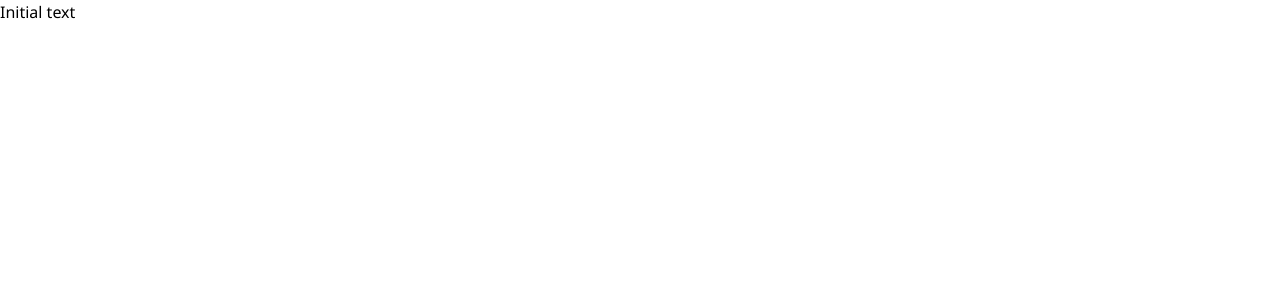
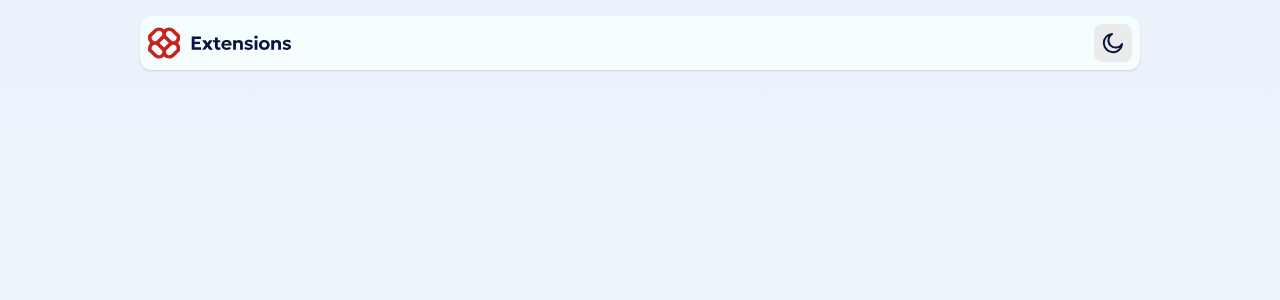
Before and after one commit to 01mehran/browser-extensions-manager, a React (Vite) app: page / in a window 1280 px wide. Shown: the top 300 px of the page. Built offline with nearby package versions, Linux system fonts and the light colour scheme.

Commit message:
style(header): add header component & it's styles

```diff
--- a/src/App.jsx
+++ b/src/App.jsx
@@ -1,5 +1,9 @@
+import Extensions from "./pages/Extensions";
+
 function App() {
-  return <>Initial text</>;
+  return <>
+  <Extensions />
+  </>;
 }
 
 export default App;
--- /dev/null
+++ b/src/components/Header.jsx
@@ -0,0 +1,24 @@
+// Images;
+import logo from '@images/logo.svg';
+import moon from '@images/icon-moon.svg';
+
+export default function Header() {
+  return (
+    <header className="bg-primary-light-100 flex items-center justify-between rounded-xl p-2 shadow-sm">
+      <article className="w-36">
+        <img
+          src={logo}
+          alt="project logo"
+          className="h-full w-full object-cover"
+        />
+      </article>
+      <article className="bg-primary-light-200/80 hover:bg-primary-light-200 cursor-pointer rounded-lg p-2 transition-all duration-200 focus-within:outline-red-600">
+        <img
+          src={moon}
+          alt="moon/sun icon"
+          className="h-full w-full object-cover"
+        />
+      </article>
+    </header>
+  );
+}
--- a/src/index.css
+++ b/src/index.css
@@ -1,6 +1,8 @@
 /* Font; */
 @import url('https://fonts.googleapis.com/css2?family=Noto+Sans:ital,wght@0,100..900;1,100..900&display=swap');
 @import 'tailwindcss';
+
+@custom-variant dark (&:where(.dark, .dark *));
 
 @theme {
   /* Font family */
--- /dev/null
+++ b/src/pages/Extensions.jsx
@@ -0,0 +1,12 @@
+import Header from '@components/Header';
+
+export default function Extensions() {
+  return (
+    <div className="h-dvh bg-linear-[180deg,#ebf2fc_0%,#eef8f9_100%] px-2 pt-3 md:pt-4 dark:bg-linear-[180deg,#040918_0%,#091540_100%]">
+      <section className="mx-auto lg:max-w-[1000px]">
+        {/* Header */}
+        <Header />
+      </section>
+    </div>
+  );
+}
--- a/vite.config.js
+++ b/vite.config.js
@@ -1,7 +1,21 @@
-import { defineConfig } from "vite";
-import react from "@vitejs/plugin-react";
-import tailwindcss from "@tailwindcss/vite";
+import { defineConfig } from 'vite';
+import react from '@vitejs/plugin-react';
+import tailwindcss from '@tailwindcss/vite';
+
+import path from 'path';
+import { fileURLToPath } from 'url';
+
+const __filename = fileURLToPath(import.meta.url);
+const __dirname = path.dirname(__filename);
+
 // https://vite.dev/config/
 export default defineConfig({
   plugins: [react(), tailwindcss()],
+  resolve: {
+    alias: {
+      '@': path.resolve(__dirname, './src'),
+      '@components': path.resolve(__dirname, './src/components'),
+      '@images': path.resolve(__dirname, './src/assets/images'),
+    },
+  },
 });
```
